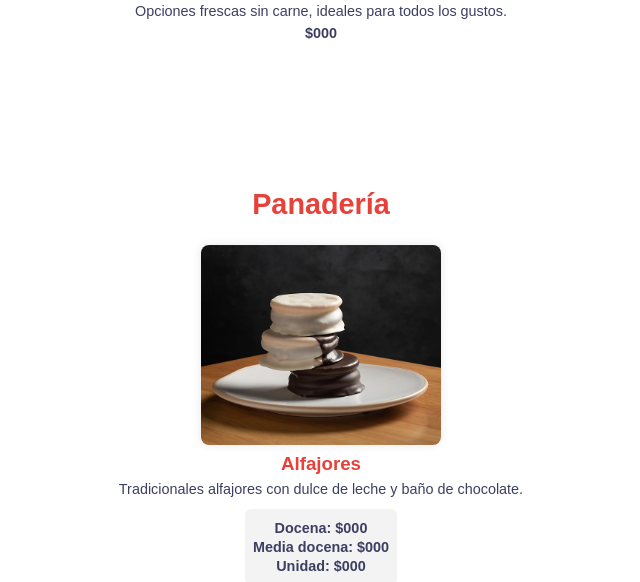
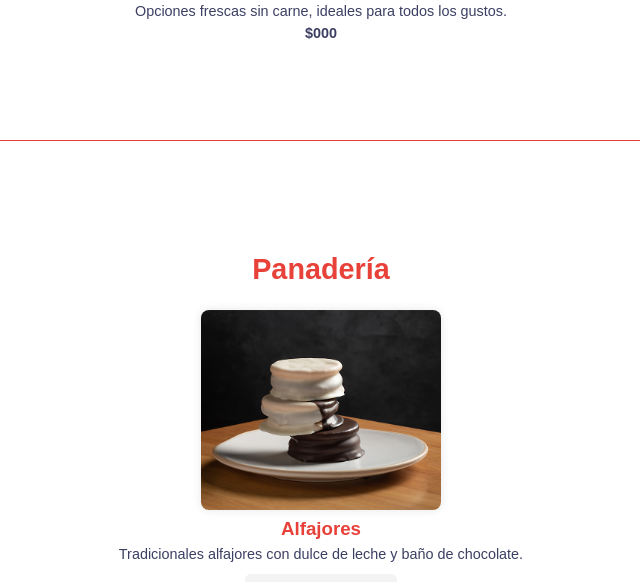
Before and after one commit to valentinguillan/menu-la-union, a plain HTML site: page index.html in a window 1280 px wide. Shown: the part 5551-6133 px from the top of the page, without its empty margins (319-959 px from the left). Drawn offline with Linux system fonts and the light colour scheme.

Commit message:
Update index.html

```diff
--- a/index.html
+++ b/index.html
@@ -93,6 +93,13 @@
       font-size: 1.2rem;
       box-shadow: 0 2px 5px rgba(0,0,0,0.3);
     }
+    .divisor {
+      border: none;
+      border-top: 1px solid #E74139;
+      margin: 2rem auto;
+      width: 60%;
+    }
+
   </style>
 </head>
 <body>
@@ -237,7 +244,7 @@
       <p><strong>$000</strong></p>
     </div>
   </section>
-
+<hr class="divisor" />
   <section id="panaderia">
     <h2 style="color: #E74139;">Panadería</h2>
 
@@ -343,7 +350,7 @@
       <p><strong>$000</strong></p>
     </div>
   </section>
-
+<hr class="divisor" />
   <section id="pasteleria">
     <h2 style="color: #E74139;">Pastelería</h2>
 
@@ -466,7 +473,7 @@
       <p><strong>$000</strong></p>
     </div>
   </section>
-
+<hr class="divisor" />
 
   <section id="bebidas">
     <h2 style="color: #E74139;">Bebidas</h2>
@@ -583,7 +590,7 @@
       <p><strong>$000</strong></p>
     </div>
   </section>
-
+<hr class="divisor" />
   <section id="cafeteria">
     <h2 style="color: #E74139;">Cafetería</h2>
 
```
